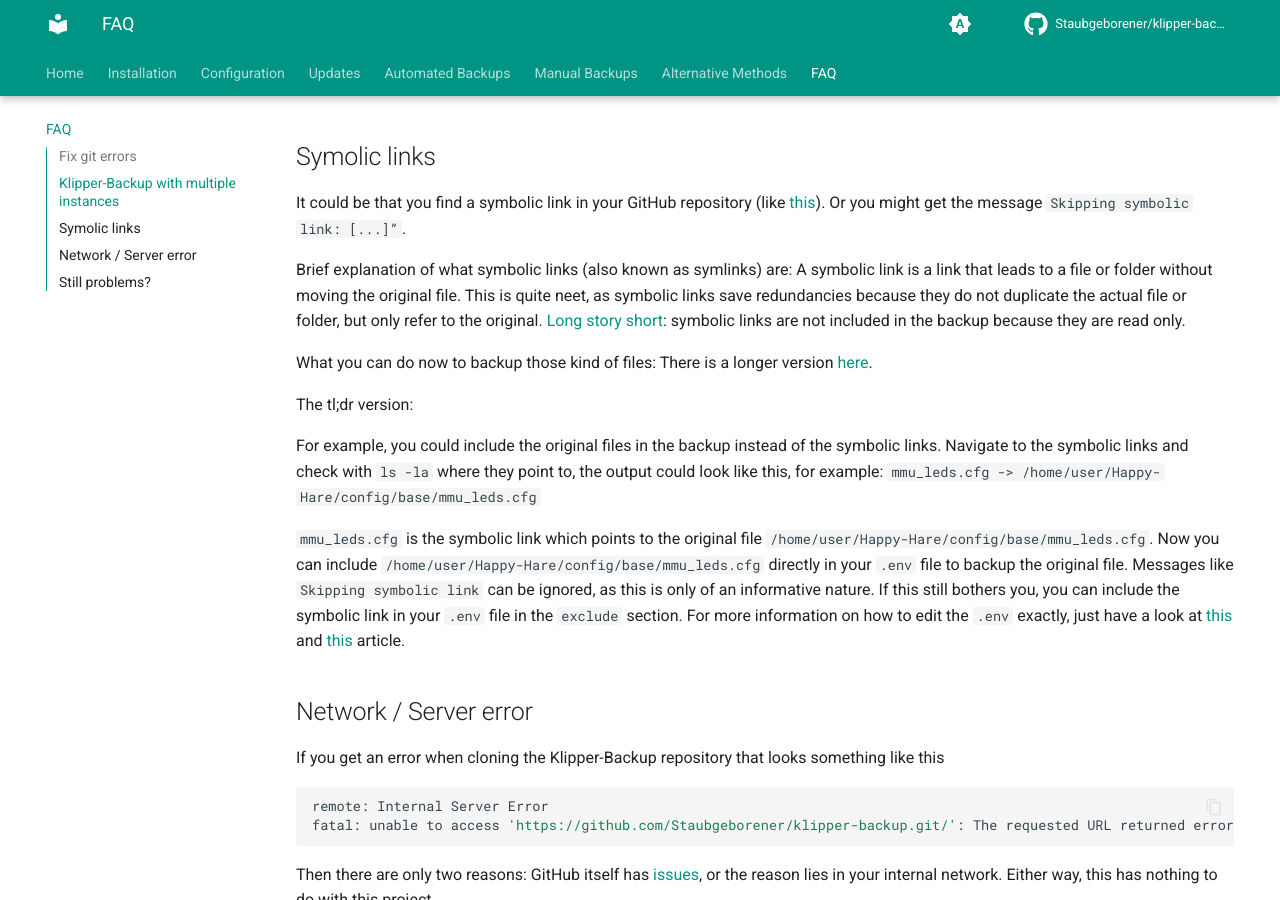
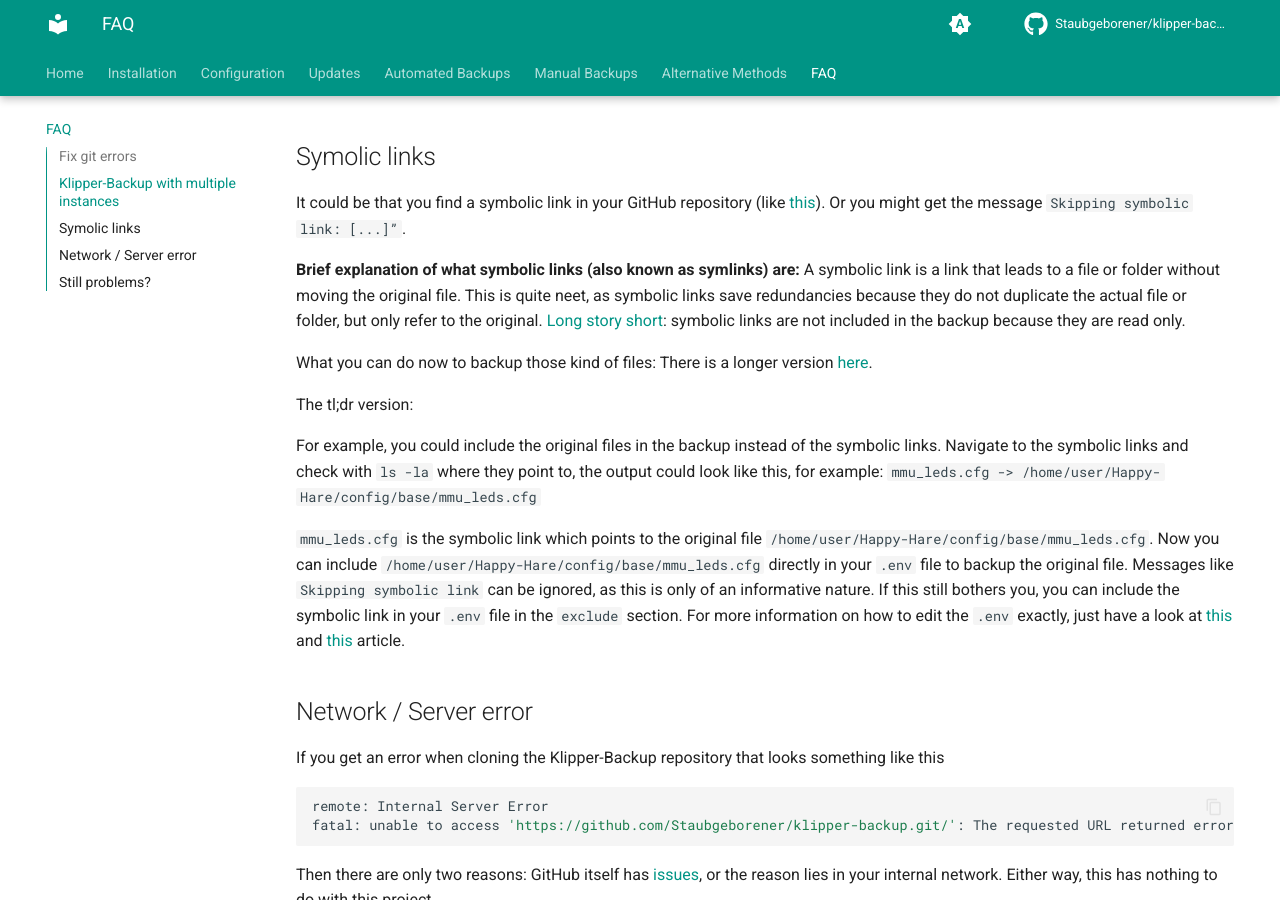
Before and after one commit to Staubgeborener/Klipper-Backup, an MkDocs documentation site: the page built from docs/faq.md, in a window 1280 px wide and 900 px high, scrolled down 905 px. Built offline with MkDocs 1.6.1 and Material for MkDocs 9.7.7, drawn with Linux system fonts in a browser that asks for light colours; comment, search, counter and statistics services are not loaded.

Commit message:
Update faq.md

```diff
--- a/docs/faq.md
+++ b/docs/faq.md
@@ -28,7 +28,7 @@ backupPaths=( \
 ## Symolic links
 It could be that you find a symbolic link in your GitHub repository (like [this](./images/symbolic_link_GitHub.png)). Or you might get the message `Skipping symbolic link: [...]”`.
 
-Brief explanation of what symbolic links (also known as symlinks) are: A symbolic link is a link that leads to a file or folder without moving the original file. This is quite neet, as symbolic links save redundancies because they do not duplicate the actual file or folder, but only refer to the original.
+**Brief explanation of what symbolic links (also known as symlinks) are:** A symbolic link is a link that leads to a file or folder without moving the original file. This is quite neet, as symbolic links save redundancies because they do not duplicate the actual file or folder, but only refer to the original.
 [Long story short](https://github.com/Staubgeborener/Klipper-Backup/issues/69#issuecomment-1965839873): symbolic links are not included in the backup because they are read only.
 
 What you can do now to backup those kind of files: There is a longer version [here](https://github.com/Staubgeborener/Klipper-Backup/issues/121#issuecomment-2345459135).
```
